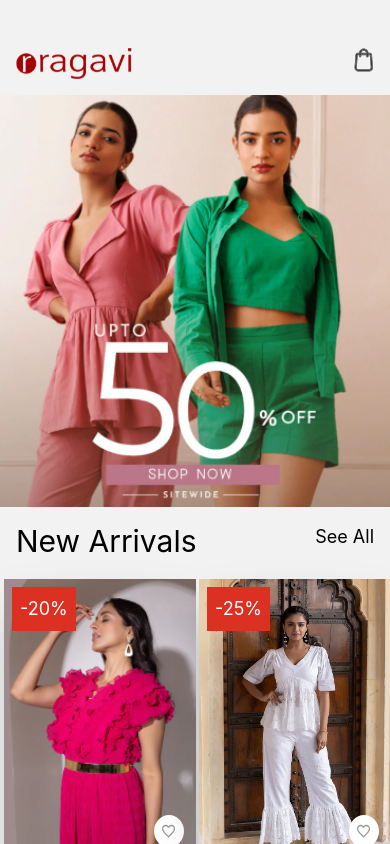
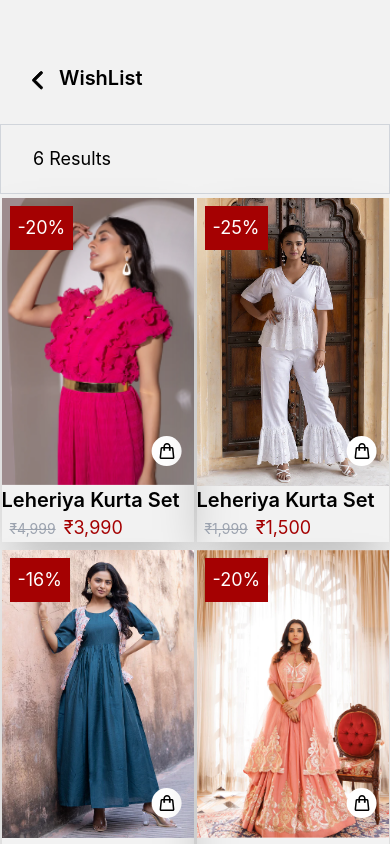
Before and after one commit to CodeAadarsh/Ragavi-mobile-app, a React Native app: screen /Home in a window 390 px wide. Shown: the top 844 px of the page. Built offline with nearby package versions, Linux system fonts and the light colour scheme.

Commit message:
Product card & wishlist :Fix

```diff
--- a/src/components/HeaderComponent.jsx
+++ b/src/components/HeaderComponent.jsx
@@ -6,11 +6,11 @@ import ChevronLeft from '../../assets/SVG_Jsx/ChevronLeft'
 const HeaderComponent = ( { headerDetails} ) => {
   return (
     <View>
-       <TouchableOpacity className='p-8 flex flex-row pt-16'>
+       <TouchableOpacity className='p-8 flex items-center flex-row pt-16'>
                 <View className='mt-1'>
                     <ChevronLeft />
                 </View>
-                <Text className='text-3xl mx-4'>{headerDetails}</Text>
+                <Text className='text-xl font-semibold mx-4'>{headerDetails}</Text>
             </TouchableOpacity>
     </View>
   )
--- a/src/components/MyCartCard.jsx
+++ b/src/components/MyCartCard.jsx
@@ -11,24 +11,22 @@ const MyCartCard = ({ name, size, quantity, price, path, handleSelection, isSele
   };
 
     return (
-        <ScrollView className='bg-white shadow-2xl h-40 m-2'>
-            <View className='flex flex-row'>
-                <TouchableOpacity
-                    className='m-4'
+             <TouchableOpacity
+                    className='mb-4 bg-white shadow-2xl h-32 w-full'
                     onPress={handlePress}
-
-                >
-                    <View className={`border border-solid  bg-white w-3 h-3 ${isPressed ? 'bg-primary' : ''}`}>
+ >
+            <View className='flex flex-row '>
+                    <View className={` mt-2 ml-2 bg-white w-3 h-3 ${isPressed ? 'bg-primary ' : 'border border-solid'}`}>
                     </View>
-                </TouchableOpacity>
-                <Image className='h-36 w-24 m-2' source={path}/>
+                <Image className={`h-28 w-20 m-2 object-contain  ${isPressed?'opacity-100':'opacity-60'}`} source={path}/>
                 <View className='my-3'>
-                    <Text className='text-lg'>{name}</Text>
-                    <Text className='font-normal'>Size: {size} | Quantity : {quantity} </Text>
-                    <Text className='mt-14 text-base'> Price :  ₹ {price}</Text>
+                    <Text className='text-lg font-semibold'>{name}</Text>
+                    <Text className='font-normal'>Size: {size} | QTY : {quantity} </Text>
+                    <Text className=' mt-6 text-base'> Price :  ₹ {price}</Text>
                 </View>
             </View>
-        </ScrollView>
+            </TouchableOpacity>
+
     )
 }
 
--- a/src/components/ProductCard.jsx
+++ b/src/components/ProductCard.jsx
@@ -16,12 +16,11 @@ const ProductCard = ({ discountAmount, itemName, mrp, discountedPrice, path, sel
       <View className="absolute top-2 left-2 bg-primary p-2">
         <Text className="text-white text-lg">-{discountAmount}</Text>
       </View>
-      <View className="my-2">
+
         <Text className="text-xl font-semibold">{itemName}</Text>
-        <View className="flex-row items-center m-2 ">
+        <View className="flex-row items-center mx-2 ">
           <Text className="text-gray-400 line-through mr-2">{'\u20B9'}{mrp}</Text>
           <Text className="text-primary text-lg">{'\u20B9'}{discountedPrice}</Text>
-        </View>
       </View>
     </TouchableOpacity>
   );
--- a/src/routes/HomeStack.jsx
+++ b/src/routes/HomeStack.jsx
@@ -23,7 +23,7 @@ export default function HomeStack() {
 
   return (
     <Stack.Navigator>
-      <Stack.Screen name="Home" component={Homepage} options={{headerShown:false}} />
+      <Stack.Screen name="Home" component={WishList} options={{headerShown:false}} />
       {/* <Stack.Screen name="Notifications" component={Notifications} /> */}
       {/* <Stack.Screen name="Profile" component={Profile} /> */}
       {/* <Stack.Screen name="Settings" component={Settings} /> */}
--- a/src/screens/ContactUs.jsx
+++ b/src/screens/ContactUs.jsx
@@ -21,9 +21,11 @@ const ContactUs = () => {
 
     headerDetails = 'Contact Us'
     return (
-        <View className='flex-1'>
+        <>
+         <HeaderComponent headerDetails={headerDetails} />
+         <View className='flex-1'>
             {/* Header */}
-            <HeaderComponent headerDetails={headerDetails} />
+
             <View className='px-6'>
                 {/* reach out on */}
                 <View className='flex flex-row gap-3 mb-10'>
@@ -114,6 +116,8 @@ const ContactUs = () => {
                 <ChevronRight/>
             </TouchableOpacity>
         </View>
+        </>
+
     )
 }
 
--- a/src/screens/Homepage.jsx
+++ b/src/screens/Homepage.jsx
@@ -72,12 +72,14 @@ const Homepage = () => {
   ]
 
   return (
-    <ScrollView className="flex-1 ">
+    <>
+         <View>
+        <LogoHeader />
+      </View>
+    <ScrollView  showsVerticalScrollIndicator={false} className="flex-1 ">
 
       {/* Header */}
-      <View>
-        <LogoHeader />
-      </View>
+
 
       {/* Carousal Code Not yet done */}
       <Pressable onPress={() => { console.log('image is pressed') }}
@@ -186,6 +188,8 @@ const Homepage = () => {
       </Pressable>
 
     </ScrollView>
+    </>
+
   )
 }
 
--- a/src/screens/MyCart.jsx
+++ b/src/screens/MyCart.jsx
@@ -66,13 +66,13 @@ const MyCart = () => {
   const headerDetails = 'My Cart'
 
   return (
-
-    <ScrollView>
+<>
+<HeaderComponent headerDetails={headerDetails} />
+<ScrollView   showsVerticalScrollIndicator={false} >
       {/* Header */}
-      <HeaderComponent headerDetails={headerDetails} />
 
 
-      <View className='flex flex-row justify-between mb-2 p-6 border border-solid border-gray-200'>
+      <View className='flex flex-row justify-between mb-2 px-8 py-4 border border-solid border-gray-200'>
         <Text>Total Amount</Text>
         <Text>₹ {totalPrice}</Text>
       </View>
@@ -91,7 +91,9 @@ const MyCart = () => {
           />
         ))}
       </View>
-      <View className='mt-auto m-10 flex flex-row justify-between'>
+
+    </ScrollView>
+    <View className='mt-auto mx-3 my-4 flex flex-row justify-between'>
         <Text className='text-lg font-normal'>Total Amount</Text>
         <Text className='text-lg'>₹ {totalPrice}</Text>
       </View>
@@ -103,7 +105,8 @@ const MyCart = () => {
         </TouchableOpacity>
       </View>
 
-    </ScrollView>
+</>
+
   )
 }
 
--- a/src/screens/WishList.jsx
+++ b/src/screens/WishList.jsx
@@ -1,12 +1,15 @@
-import { View, Text } from 'react-native'
+import { View, Text, TouchableOpacity } from 'react-native'
 import React from 'react'
 import HeaderComponent from '../components/HeaderComponent'
 import ProductCard from '../components/ProductCard'
 import { ScrollView } from 'react-native-gesture-handler'
 import AddToBag from '../../assets/SVG_Jsx/AddToBag'
+import { styled } from 'nativewind'
 
 const WishList = () => {
-
+    const StyledView = styled(View);
+    const StyledText = styled(Text);
+    const StyledTouchableOpacity = styled(TouchableOpacity);
     const cardDetails = [
         {
             discountAmount: '20%',
@@ -80,8 +83,9 @@ const WishList = () => {
                 <Text className='text-lg '>{cardDetails.length} Results</Text>
             </View>
             {/* Cards */}
-            <View className='flex-row items-center  flex-wrap mt-3'>
+            <View className='flex flex-row flex-wrap justify-between '>
                 {cardDetails.map((items, index) => (
+                    <View className=" w-1/2 items-center justify-center">
                     <ProductCard
                         key={index}
                         discountAmount={items.discountAmount}
@@ -91,6 +95,7 @@ const WishList = () => {
                         path={items.image}
                         selectType={items.selectType}
                     />
+                    </View>
                 ))}
             </View>
         </ScrollView>
--- a/tailwind.config.js
+++ b/tailwind.config.js
@@ -4,7 +4,7 @@ module.exports = {
   theme: {
     extend: {
       colors: {
-        primary: '#db3022',
+        primary: '#A50102',
         secondary: '#f9f9f9',
       },
       fontFamily:{
```
